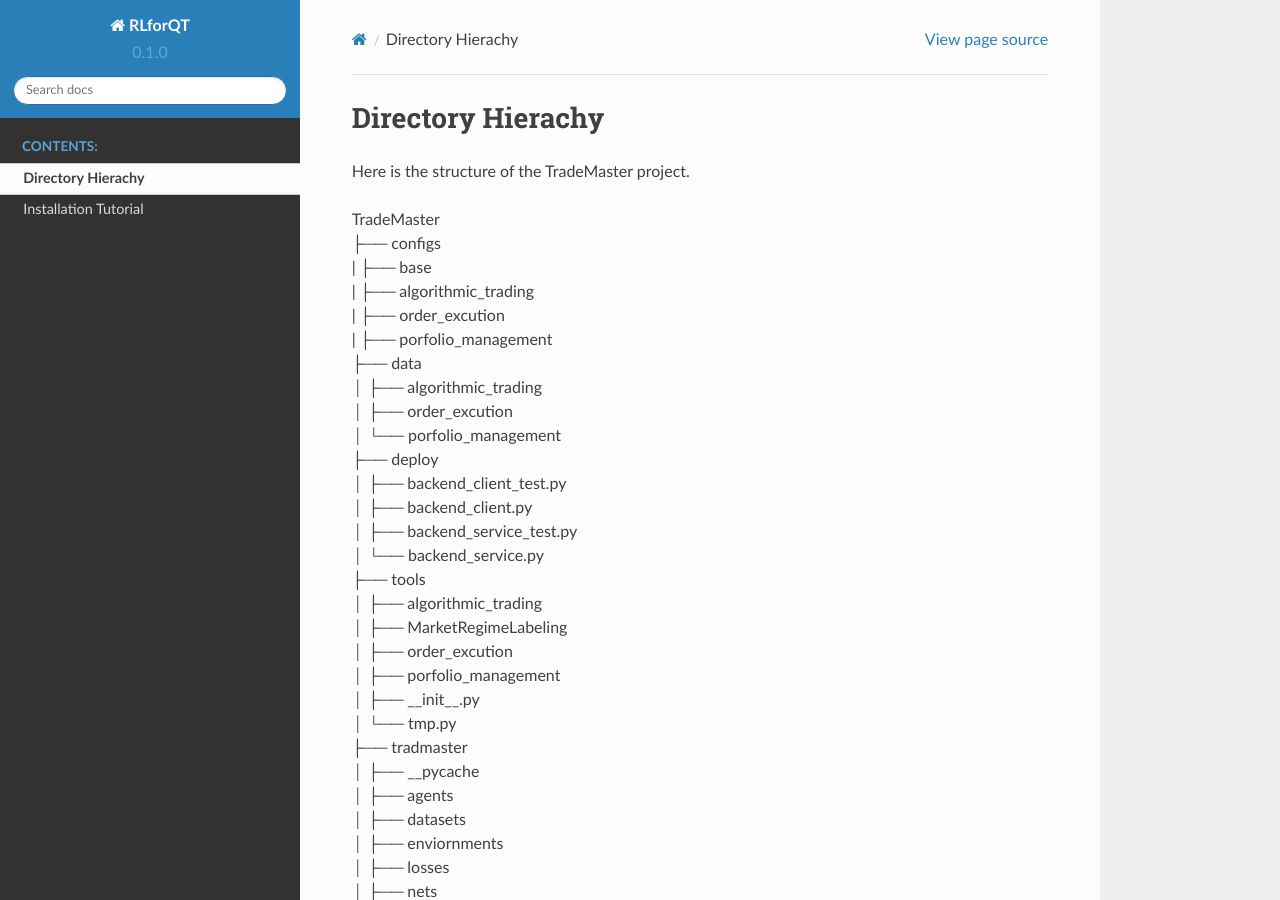
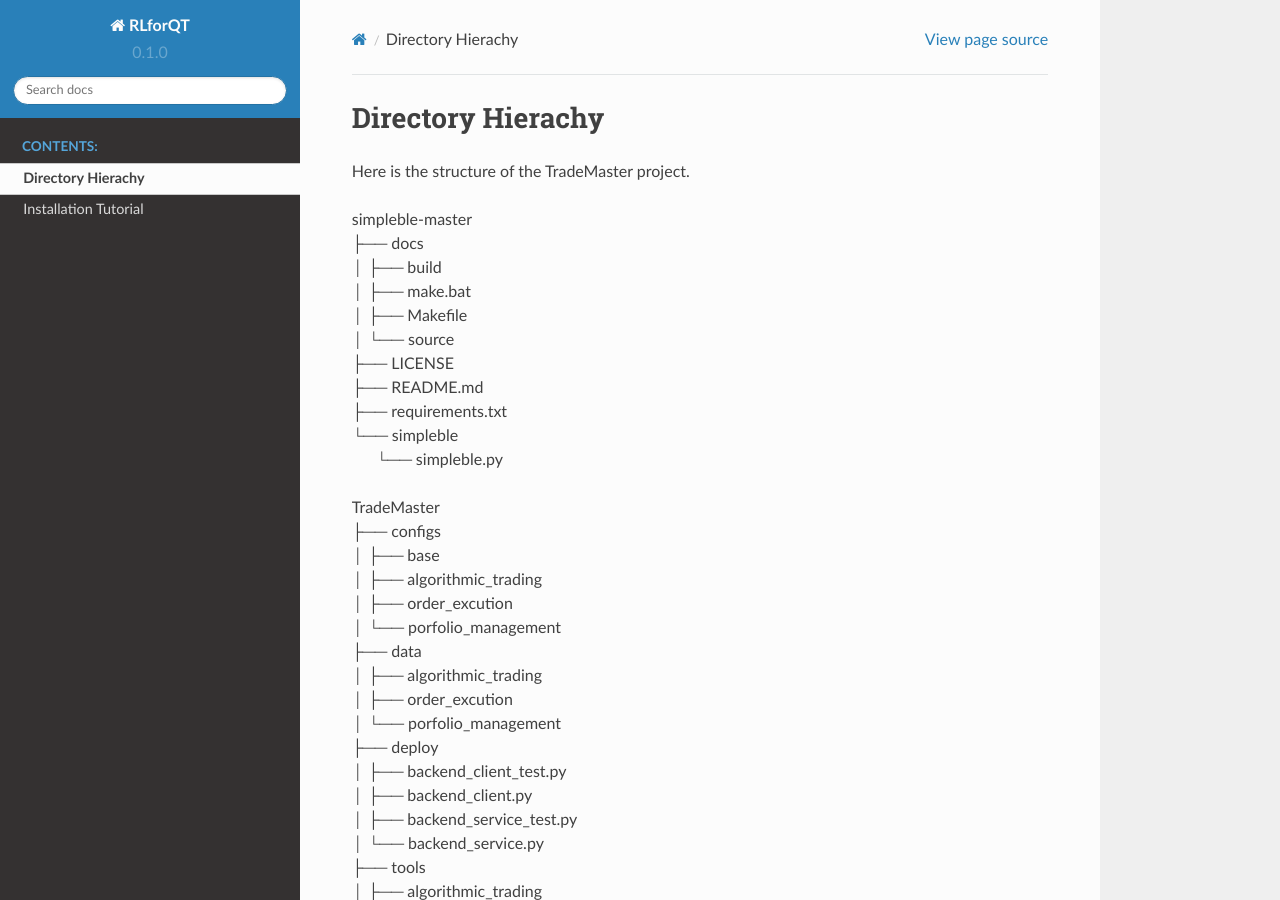
Before and after one commit to yonggang-Xie/readthedocs, a Sphinx documentation site: the page built from docs/source/Hierachy.rst, in a window 1280 px wide and 900 px high. Built offline with Sphinx 7.4.7 and the Read the Docs theme 2.0.0, drawn with Linux system fonts in a browser that asks for light colours; pages that are not in the unit, such as notebooks, are missing from menus.

Commit message:
Update Hierachy.rst

```diff
--- a/docs/source/Hierachy.rst
+++ b/docs/source/Hierachy.rst
@@ -4,12 +4,24 @@
 ============
 Here is the structure of the TradeMaster project.
 
+| simpleble-master
+| ├── docs
+| │   ├── build
+| │   ├── make.bat
+| │   ├── Makefile
+| │   └── source
+| ├── LICENSE
+| ├── README.md
+| ├── requirements.txt
+| └── simpleble
+|     └── simpleble.py
+
 | TradeMaster
 | ├── configs
-| |   ├── base
-| |   ├── algorithmic_trading
-| |   ├── order_excution
-| |   ├── porfolio_management
+| │   ├── base
+| │   ├── algorithmic_trading
+| │   ├── order_excution
+| │   └── porfolio_management
 | ├── data
 | │   ├── algorithmic_trading
 | │   ├── order_excution
```
